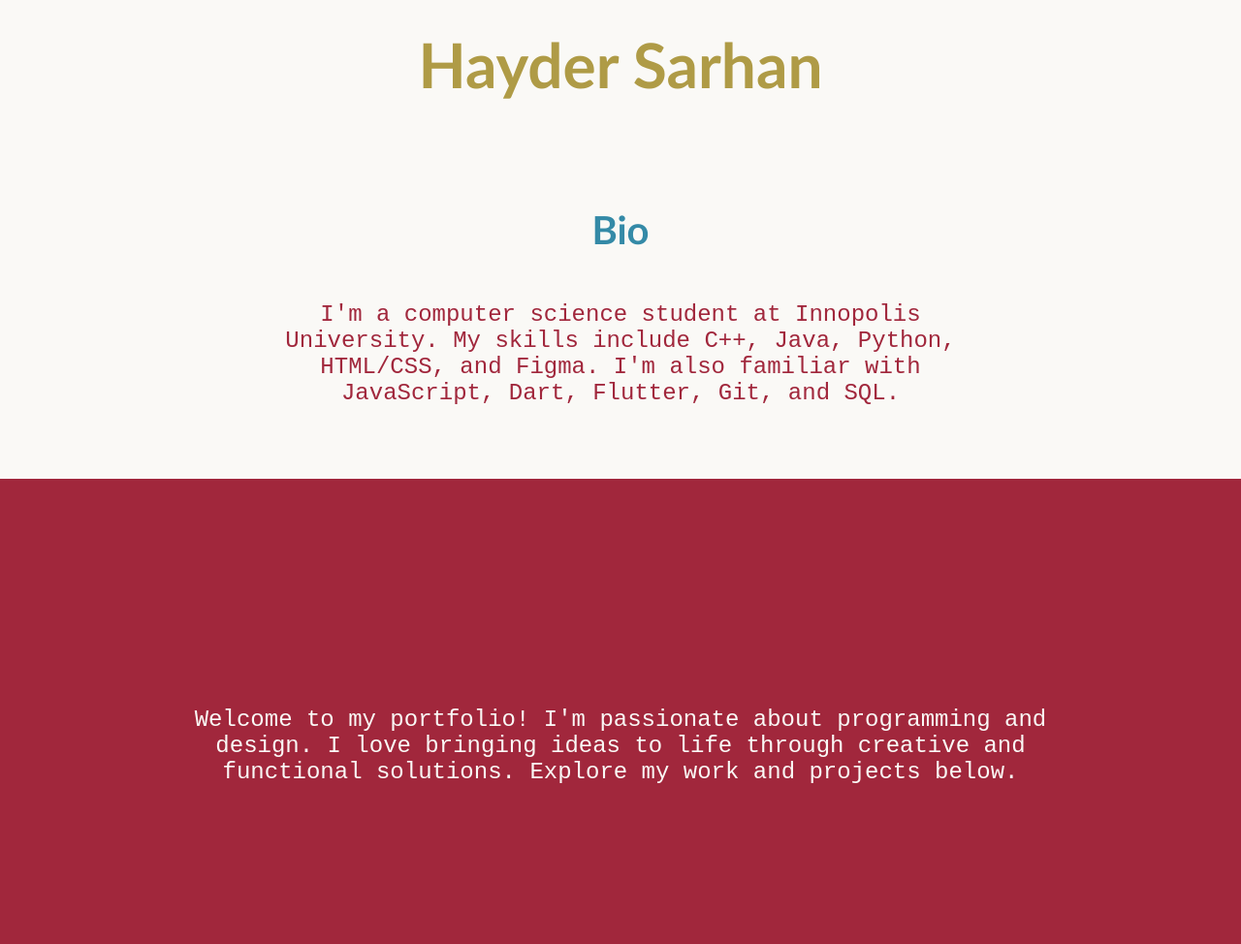
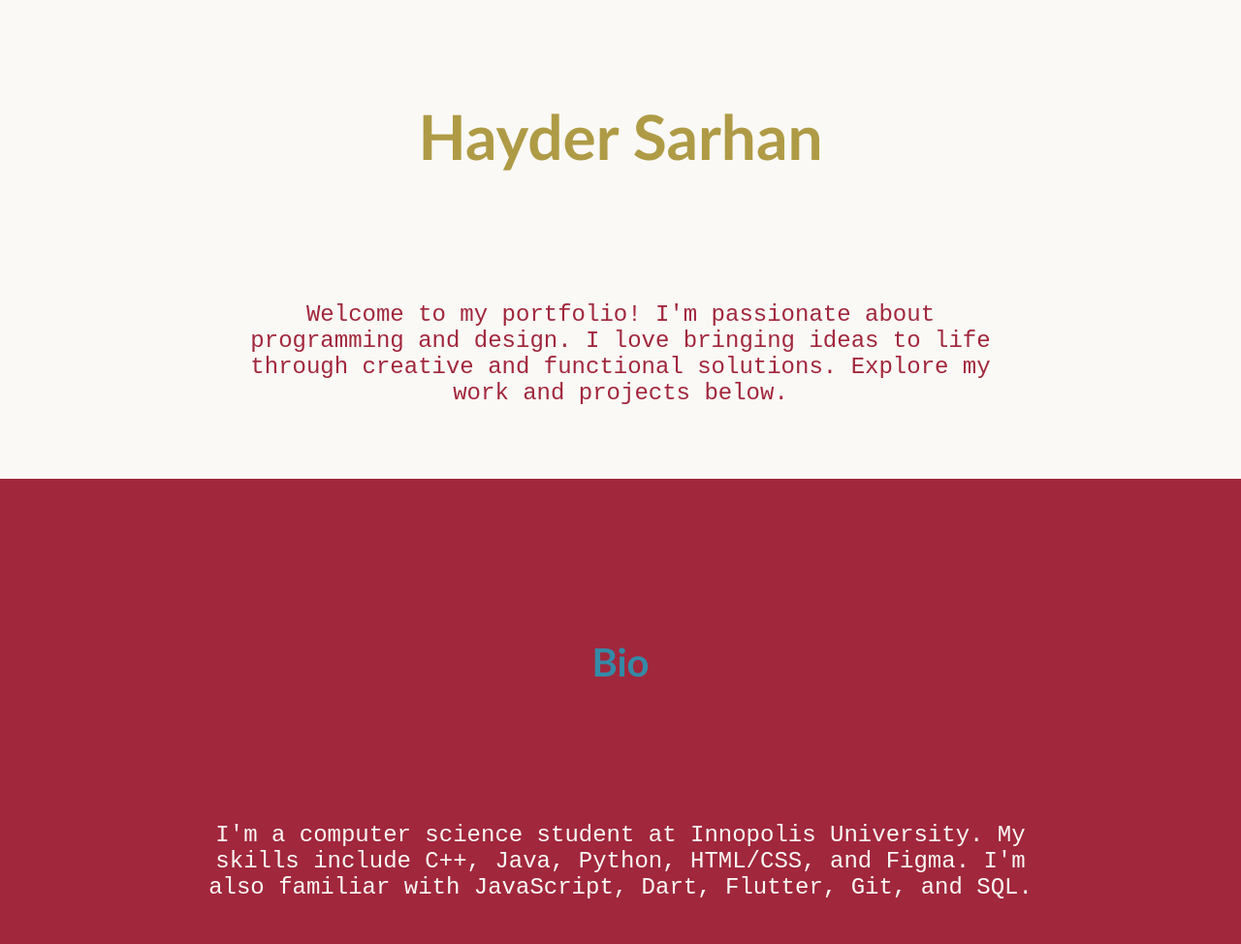
Before and after one commit to ThePinkPanther77/IU-FrontEnd, a plain HTML site: page index.html in a window 1280 px wide. Shown: the part 106-1080 px from the top of the page at 97% size. Drawn offline with Linux system fonts and the light colour scheme.

Commit message:
changed the structure of the site

```diff
--- a/css/style.css
+++ b/css/style.css
@@ -47,7 +47,7 @@
     font-weight: 700;
 }
 
-header h2{
+#about h2{
     margin: 25px;
     padding: 25px;
     text-align: center;
@@ -66,15 +66,17 @@
 }
 #about {
     display: flex;
+    flex-direction: column;
+    justify-content: space-evenly;
     background-color: #A1273C;
     height: 500px;
     text-align: center;
-    align-items: center;
     padding: 25px 200px;
     font-size: 24px;
     color: #FAF9F6;
     font-family: 'Courier New', Courier, monospace;
 }
+
 #projects h2{
     margin: 25px;
     padding: 25px;
--- a/index.html
+++ b/index.html
@@ -17,13 +17,13 @@
         </ul>
         <h1>Hayder Sarhan</h1>
         <section>
-            <h2>Bio</h2>
-            <p>I'm a computer science student at Innopolis University. My skills include C++, Java, Python, HTML/CSS, and Figma. I'm also familiar with JavaScript, Dart, Flutter, Git, and SQL.</p>
+            <p>Welcome to my portfolio! I'm passionate about programming and design. I love bringing ideas to life through creative and functional solutions. Explore my work and projects below.</p>
         </section>
     </header>
     <main>
         <section id="about">
-            <p>Welcome to my portfolio! I'm passionate about programming and design. I love bringing ideas to life through creative and functional solutions. Explore my work and projects below.</p>
+            <h2>Bio</h2>
+            <p>I'm a computer science student at Innopolis University. My skills include C++, Java, Python, HTML/CSS, and Figma. I'm also familiar with JavaScript, Dart, Flutter, Git, and SQL.</p>
         </section>
         <section id="projects">
             <h2>Projects</h2>
```
